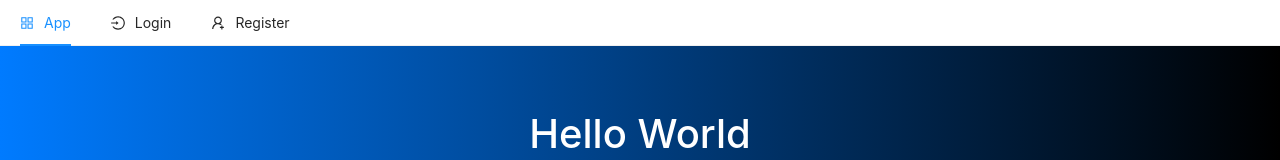
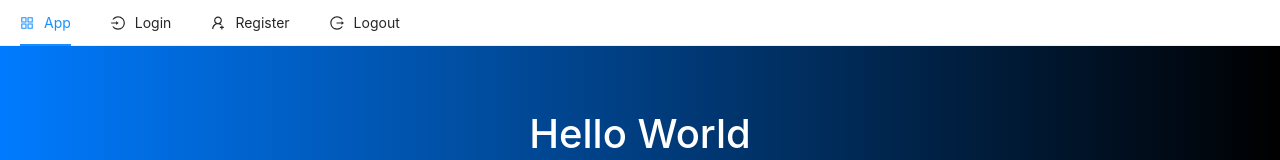
Before and after one commit to teten-nugraha/idemy, a Next.js app: page / in a window 1280 px wide. Shown: the top 160 px of the page. Built offline with nearby package versions, Linux system fonts and the light colour scheme.

Commit message:
feat: setup logout feature

```diff
--- a/components/TopNav.js
+++ b/components/TopNav.js
@@ -3,12 +3,40 @@ import Link from "next/link";
 import {
   AppstoreOutlined,
   LoginOutlined,
-  UserAddOutlined
+  UserAddOutlined,
+  LogoutOutlined
 } from "@ant-design/icons";
+import { Context } from "../context";
+import {useContext, useEffect, useState} from "react";
+import axios from "axios";
+import {toast} from "react-toastify";
+import { useRouter } from "next/router";
 
 const { Item } = Menu;
 
 const TopNav = () => {
+
+    const [current, setCurrent] = useState("");
+    const { state, dispatch } = useContext(Context);
+
+    const router = useRouter();
+
+    useEffect(() => {
+        process.browser && setCurrent(window.location.pathname);
+    }, [process.browser && window.location.pathname]);
+
+    const logout = async () => {
+        dispatch({
+            type: "LOGOUT"
+        });
+        window.localStorage.removeItem("user");
+        window.localStorage.removeItem("jwt");
+        const { data } = await axios.get('/api/logout');
+        toast(data.message);
+        router.push('/login');
+    }
+
+
   return (
     <Menu mode="horizontal">
       <Item icon={<AppstoreOutlined />}>
@@ -28,6 +56,14 @@ const TopNav = () => {
           <a>Register</a>
         </Link>
       </Item>
+
+    <Item
+        onClick={logout}
+        icon={<LogoutOutlined />}
+        className="float-right"
+    >
+        Logout
+    </Item>
     </Menu>
   );
 };
```
